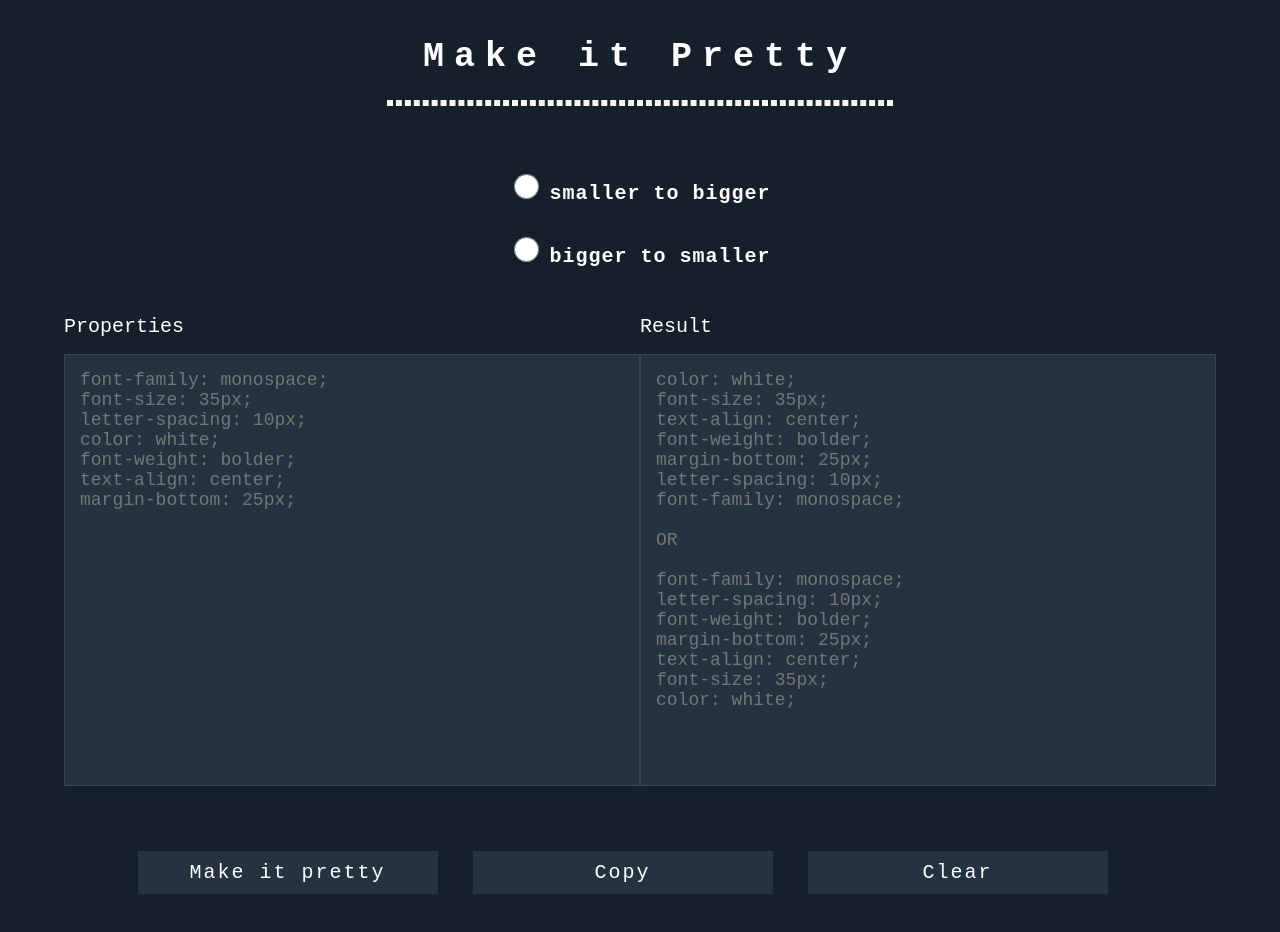
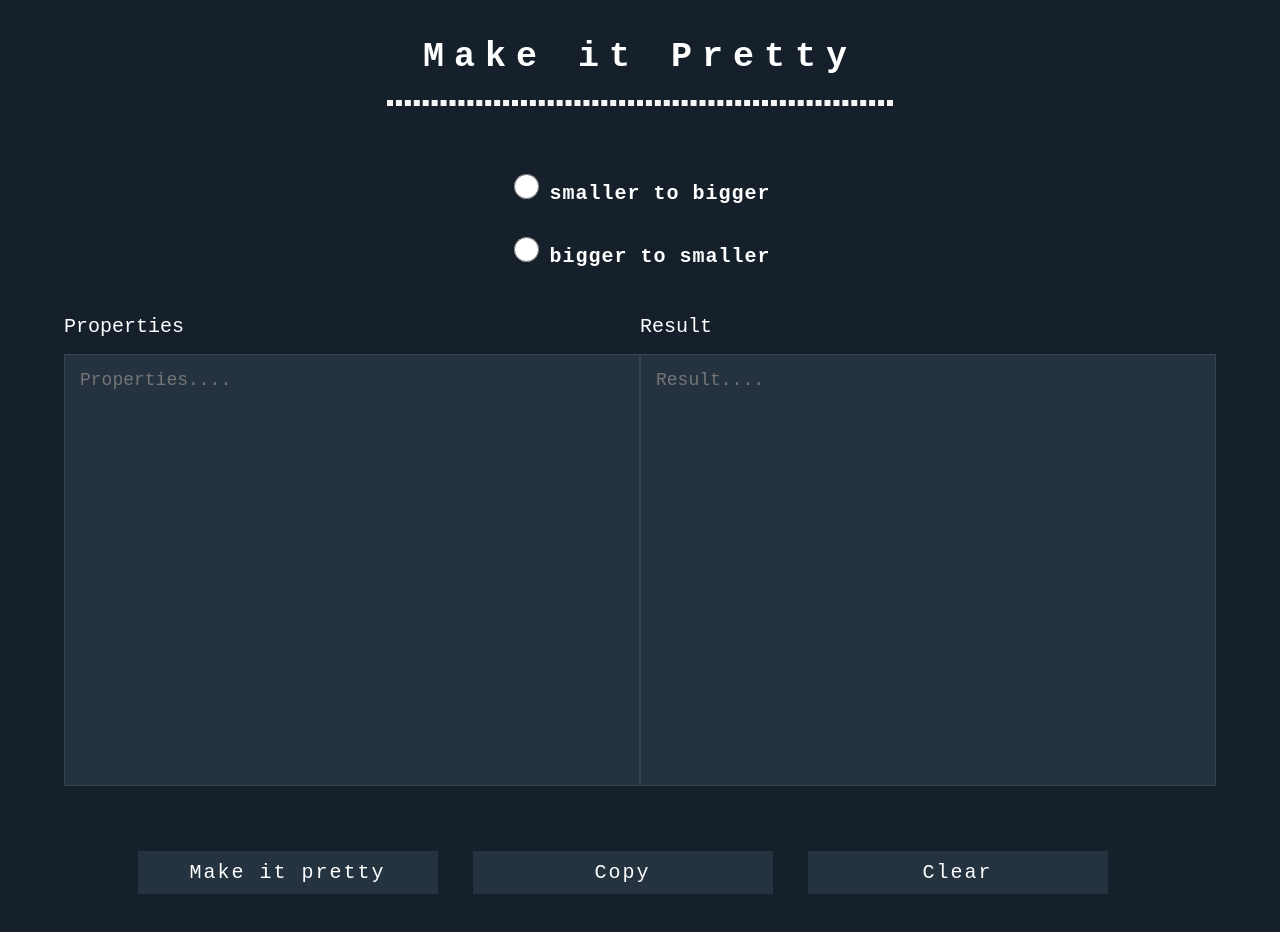
Before and after one commit to apriliandi246/react-css-sort, a React (Create React App) app: page / in a window 1280 px wide. Built offline with nearby package versions, Linux system fonts and the light colour scheme.

Commit message:
change placeholder for textarea

```diff
--- a/src/components/PropertiesArea.js
+++ b/src/components/PropertiesArea.js
@@ -1,45 +1,12 @@
 import React, { Component } from 'react';
 
 class PropertiesArea extends Component {
-   state = {
-      inputPlaceholder: `
-         font-family: monospace;
-         font-size: 35px;
-         letter-spacing: 10px;
-         color: white;
-         font-weight: bolder;
-         text-align: center;
-         margin-bottom: 25px;
-      `,
-
-      resultPlaceholder: `
-         color: white;
-         font-size: 35px;
-         text-align: center;
-         font-weight: bolder;
-         margin-bottom: 25px;
-         letter-spacing: 10px;
-         font-family: monospace;
-
-         OR
-
-         font-family: monospace;
-         letter-spacing: 10px;
-         font-weight: bolder;
-         margin-bottom: 25px;
-         text-align: center;
-         font-size: 35px;
-         color: white;
-      `
-   }
-
    render() {
-      const { inputPlaceholder, resultPlaceholder } = this.state;
       const { value, inputPropertiesRef, onInputChange } = this.props;
 
       return (
          <div className="properties-field">
-            <div className="input-form">
+            <div className="input-form properties">
                <label htmlFor="properties">Properties</label>
                <textarea
                   cols="65"
@@ -49,7 +16,7 @@ class PropertiesArea extends Component {
                   autoComplete="false"
                   onChange={onInputChange}
                   ref={inputPropertiesRef}
-                  placeholder={inputPlaceholder.trim()}
+                  placeholder="Properties...."
                ></textarea>
             </div>
 
@@ -61,7 +28,7 @@ class PropertiesArea extends Component {
                   rows="20"
                   id="result"
                   value={value}
-                  placeholder={resultPlaceholder.trim()}
+                  placeholder="Result...."
                ></textarea>
             </div>
          </div>
```
